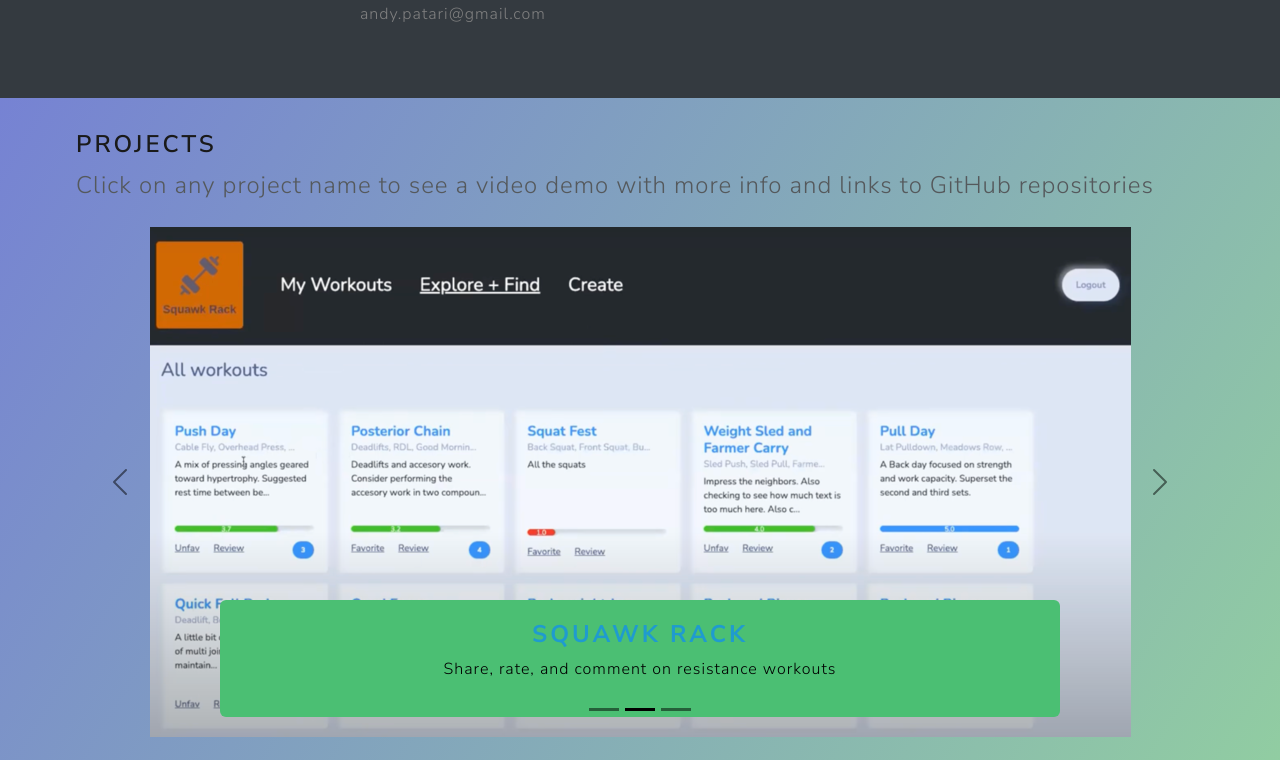
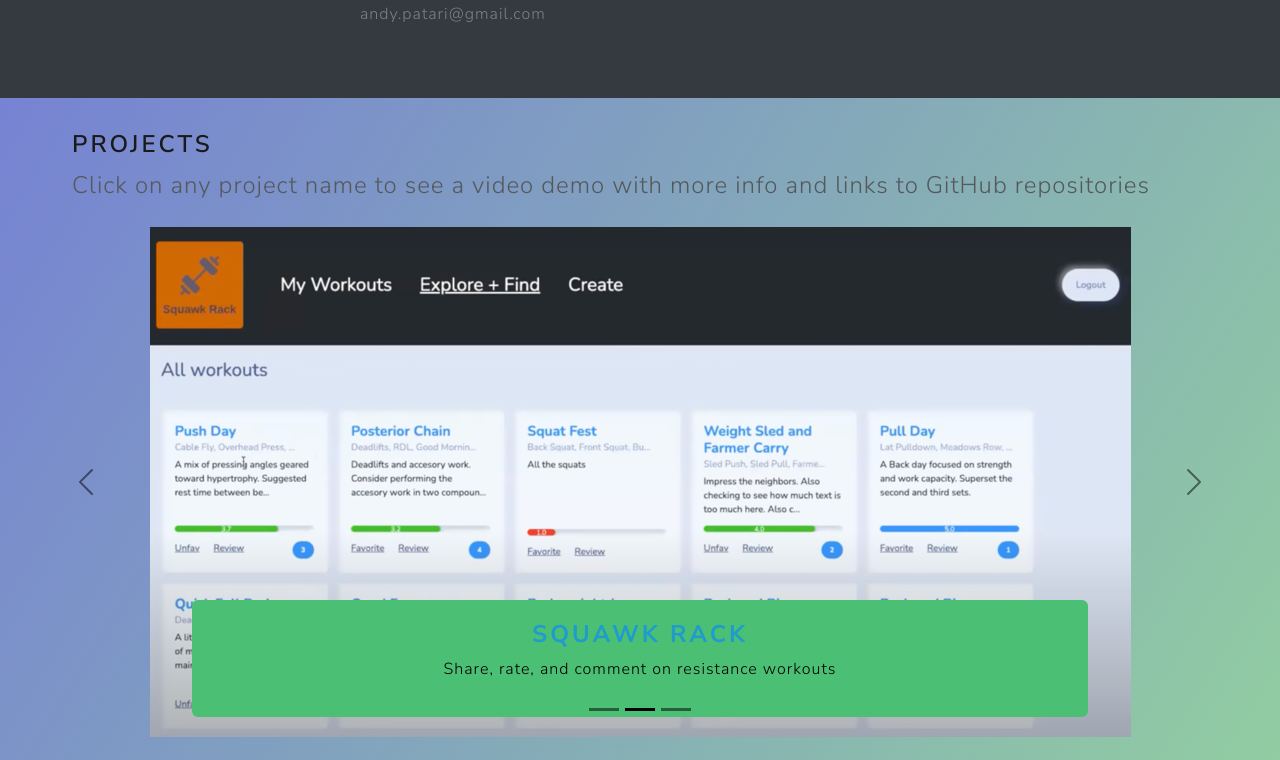
Before and after one commit to apatari/web-portfolio, a React (Create React App) app: page / in a window 1280 px wide. Shown: the part 720-1480 px from the top of the page. Built offline with nearby package versions, Linux system fonts and the light colour scheme; no server answers.

Commit message:
adjust carousel padding

```diff
--- a/src/components/CarouselImage.js
+++ b/src/components/CarouselImage.js
@@ -3,7 +3,7 @@ import { Image, Row } from "react-bootstrap";
 
 function CarouselImage({ imageSrc }) {
     return (
-        <Row className="d-flex" >
+        <Row className="" >
 
             <Image src={imageSrc} className="mx-auto" style={{width: 'auto'}} />
         </Row>
--- a/src/components/Projects.js
+++ b/src/components/Projects.js
@@ -9,10 +9,10 @@ import BBSSnew from "../images/BBSSnew.png"
 function Projects() {
     return (
         <div className="  py-2 mt-2 d-flex" id="projects" style={{scrollMarginTop: "90px"}} >
-            <Col className="mx-3 px-4" >
-            <Row className="ms-2 ps-3 m-2" >
-                <h3>Projects</h3>
-                <p className="fs-3" >Click on any project name to see a video demo with more info and links to GitHub repositories</p>
+            <Col className="" >
+            <Row className="ms-2 ps-3 m-2 px-4" >
+                <h3 className="ps-5" >Projects</h3>
+                <p className="fs-3 ps-5 " >Click on any project name to see a video demo with more info and links to GitHub repositories</p>
             </Row>
             <Row className="mb-3 text-dark" data-bs-theme='dark' >
 
```
